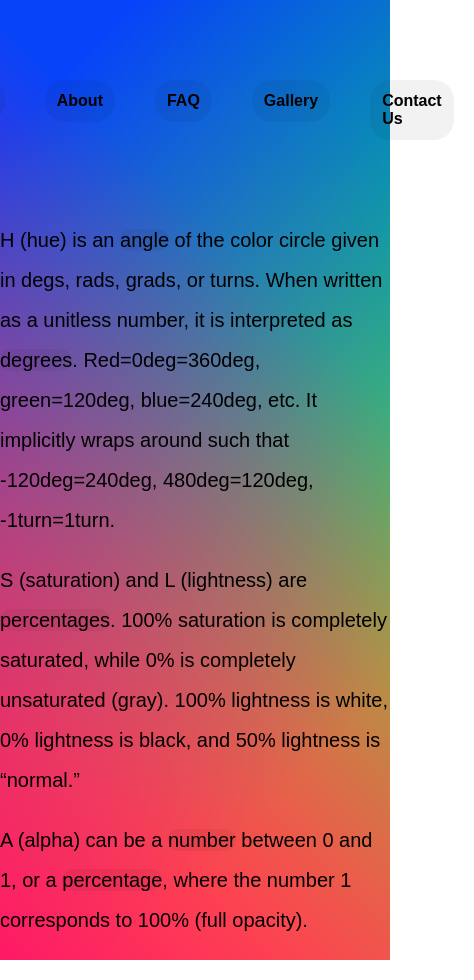
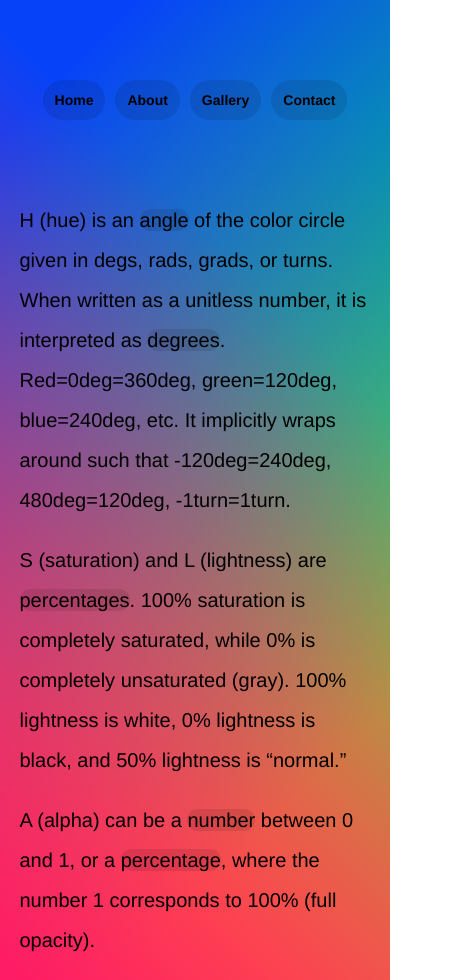
Before and after one commit to dokinqs/JS30, a plain HTML site: page 22-Follow Along Link Highlighter/index.html in a window 390 px wide. Shown: the whole page, 474 px wide, since content can reach past the window. Drawn offline with Linux system fonts and the light colour scheme.

Commit message:
minor css

```diff
--- a/22-Follow Along Link Highlighter/hilite.js
+++ b/22-Follow Along Link Highlighter/hilite.js
@@ -5,7 +5,7 @@ document.body.appendChild(highlight);
 
 function highlightLink() {
   const linkCoords = this.getBoundingClientRect();
-  console.log(linkCoords);
+  // console.log(linkCoords);
   const coords = {
     width: linkCoords.width,
     height: linkCoords.height,
--- a/22-Follow Along Link Highlighter/index.html
+++ b/22-Follow Along Link Highlighter/index.html
@@ -14,19 +14,18 @@
     <ul class="menu">
       <li><a href="">Home</a></li>
       <li><a href="">About</a></li>
-      <li><a href="">FAQ</a></li>
       <li><a href="">Gallery</a></li>
-      <li><a href="">Contact Us</a></li>
+      <li><a href="">Contact</a></li>
     </ul>
   </nav>
 
-  <div class="wrapper">
-    <p>H (hue) is an <a href="">angle</a> of the color circle given in degs, rads, grads, or turns. When written as a unitless number, it is interpreted as <a href="">degrees</a>. Red=0deg=360deg, green=120deg, blue=240deg, etc. It implicitly wraps around such that -120deg=240deg, 480deg=120deg, -1turn=1turn.</p>
-    <p>S (saturation) and L (lightness) are <a href="">percentages</a>.
+  <div class="textcontent">
+    <p>H (hue) is an <a>angle</a> of the color circle given in degs, rads, grads, or turns. When written as a unitless number, it is interpreted as <a>degrees</a>. Red=0deg=360deg, green=120deg, blue=240deg, etc. It implicitly wraps around such that -120deg=240deg, 480deg=120deg, -1turn=1turn.</p>
+    <p>S (saturation) and L (lightness) are <a>percentages</a>.
     100% saturation is completely saturated, while 0% is completely unsaturated (gray).
     100% lightness is white, 0% lightness is black, and 50% lightness is “normal.” </p>
     <p>
-    A (alpha) can be a <a href="">number</a> between 0 and 1, or a <a href="">percentage</a>, where the number 1 corresponds to 100% (full opacity).
+    A (alpha) can be a <a>number</a> between 0 and 1, or a <a>percentage</a>, where the number 1 corresponds to 100% (full opacity).
     </p>
   </div>
 
--- a/22-Follow Along Link Highlighter/style.css
+++ b/22-Follow Along Link Highlighter/style.css
@@ -1,13 +1,14 @@
 html {
   box-sizing: border-box;
+  width: 100%;
 }
 *, *:before, *:after {
   box-sizing: inherit;
 }
 body {
   min-height: 100vh;
-  margin: 0; /* Important! */
-  font-family: sans-serif;
+  margin: 0;
+  font-family: Helvetica, sans-serif;
   background:
     linear-gradient(45deg, hsla(340, 100%, 55%, 1) 0%, hsla(340, 100%, 55%, 0) 70%),
     linear-gradient(135deg, hsla(225, 95%, 50%, 1) 10%, hsla(225, 95%, 50%, 0) 80%),
@@ -16,21 +17,12 @@ body {
   background-repeat: no-repeat;
 }
 
-.wrapper {
-  margin: 0 auto;
-  max-width: 650px;
-  font-size: 20px;
-  line-height: 2;
-  position: relative;
-}
-
 a {
   color: black;
   text-decoration: none;
-  background: rgba(0,0,0,0.05);
+  background: rgba(0, 0, 0, 0.1);
   border-radius: 20px;
 }
-
 .highlight {
   background: white;
   transition: all 0.1s;
@@ -41,17 +33,17 @@ a {
   z-index: -1;
   border-radius: 5px;
   border-bottom: 2px solid white;
-  box-shadow: 0 0 10px rgba(0,0,0,0.2);
+  box-shadow: 0 0 10px rgba(0, 0, 0, 0.2);
 }
 
 .menu {
+  width: 100%;
   padding: 0;
   display: flex;
   list-style: none;
   justify-content: center;
   margin: 80px 0;
 }
-
 .menu a {
   color: black;
   font-weight: bold;
@@ -59,3 +51,18 @@ a {
   padding: 12px;
   margin: 0 20px;
 }
+
+.textcontent {
+  margin: 0 auto;
+  max-width: 90%;
+  font-size: 20px;
+  line-height: 2;
+  position: relative;
+}
+
+@media screen and (max-width: 625px) {
+  .menu a {
+    margin: 0 5px;
+    font-size: 14px;
+  }
+}
--- a/26-Stripe Follow Along Nav/style.css
+++ b/26-Stripe Follow Along Nav/style.css
@@ -8,7 +8,9 @@ html {
 body {
   margin: 0;
   min-height: 100vh;
+  background: black;
   background-image: url(https://78.media.tumblr.com/7a229daeb64180c70fdd9c88d5dc8c37/tumblr_p1fakxD1Ag1tgcve3o1_1280.png);
+  background-size: cover;
 }
 
 h2 {
@@ -23,22 +25,23 @@ nav {
 }
 
 .cool > li > a {
+  display: inline-block;
+  text-decoration: none;
+  text-align: center;
+  font-size: 20px;
   color: #5dccd8;
-  text-decoration: none;
-  font-size: 20px;
-  background: rgba(55,100,110,0.2);
   padding: 10px 20px;
-  display: inline-block;
   margin: 20px;
+  background: rgba(55, 100, 110, 0.2);
   border-radius: 5px;
 }
 
 nav ul {
+  display: flex;
+  justify-content: center;
   list-style: none;
   margin: 0;
   padding: 0;
-  display: flex;
-  justify-content: center;
 }
 
 .cool > li {
@@ -51,13 +54,13 @@ nav ul {
   opacity: 0;
   position: absolute;
   overflow: hidden;
+  display: none;
   padding: 20px;
   top: -20px;
   border-radius: 2px;
   transition: all 0.5s;
   transform: translateY(100px);
   will-change: opacity;
-  display: none;
 }
 
 .trigger-enter .dropdown {
@@ -69,19 +72,16 @@ nav ul {
 }
 
 .dropdownBackground {
-  width: 100px;
-  height: 100px;
+  display: flex;
+  justify-content: center;
   position: absolute;
   background: white;
+  opacity: 0;
   border-radius: 4px;
-  box-shadow: 0 50px 100px rgba(50,50,93,.1), 0 15px 35px rgba(50,50,93,.15), 0 5px 15px rgba(0,0,0,.1);
+  box-shadow: 0 50px 100px rgba(50, 50, 93, 0.1), 0 15px 35px rgba(50, 50, 93, 0.15), 0 5px 15px rgba(0, 0, 0, 0.1);
   transition: all 0.1s, opacity 0.7s, transform 0.05s;
   transform-origin: 50% 0;
-  display: flex;
-  justify-content: center;
-  opacity: 0;
 }
-
 .dropdownBackground.open {
   opacity: 1;
 }
@@ -115,7 +115,7 @@ nav ul {
 .courses li {
   padding: 10px 0;
   display: block;
-  border-bottom: 1px solid rgba(0,0,0,0.2);
+  border-bottom: 1px solid rgba(0, 0, 0,0.2);
 }
 
 .dropdown a {
@@ -128,10 +128,37 @@ a.button {
   display: block;
   padding: 10px;
   color: white;
-  margin-bottom: 10px;
+  margin: 10px auto;
 }
 
 /* Matches Twitter, TWITTER, twitter, tWitter, TWiTTeR... */
 .button[href*=twitter] { background: #019FE9; }
 .button[href*=facebook] { background: #3B5998; }
 .button[href*=medium] { background: green; }
+
+@media screen and (max-width: 500px) {
+  .dropdown {
+    left: 0;
+    padding: 5px;
+  }
+  .arrow {
+    display: none;
+  }
+  .bio {
+    min-width: 250px;
+  }
+  .bio img {
+    visibility: hidden;
+    width: 30px;
+    margin-right: 5px;
+  }
+  p {
+    font-size: 14px;
+  }
+  nav ul li ul li {
+    font-size: 14px;
+  }
+  .dropdownBackground {
+    max-width: 280px;
+  }
+}
--- a/27-Click and Drag/drag.js
+++ b/27-Click and Drag/drag.js
@@ -15,7 +15,7 @@ slider.addEventListener('mouseleave', () => {
     slider.classList.remove('active');
 });
 
-slider.addEventListener('mouseup',() => {
+slider.addEventListener('mouseup', () => {
     isDown = false;
     slider.classList.remove('active');
 });
```
Also changed, not shown: 26-Stripe Follow Along Nav/index.html (+1 -6 lines), 27-Click and Drag/index.html (+3 -1 lines).
